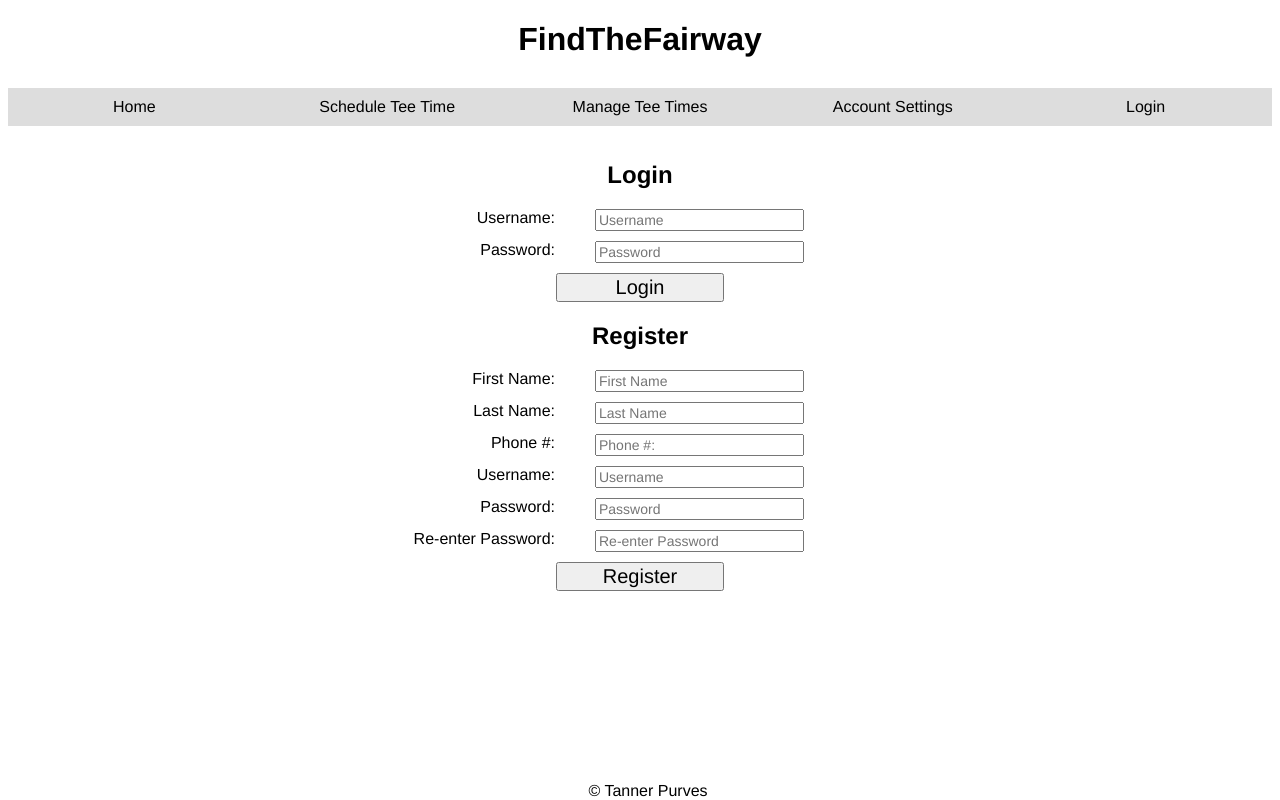
After one commit to purvesta/findthefairway, a PHP site: page /login.php in a window 1280 px wide. The commit adds this page. Run offline with PHP 8.4, Linux system fonts and the light colour scheme.

Commit message:
A work in progress...

```diff
--- /dev/null
+++ b/css/main.css
@@ -0,0 +1,116 @@
+* {
+    font-family: Helvetica;
+}
+
+ul {
+    list-style-type: none;
+    margin: 0;
+    padding: 0;
+    overflow: hidden;
+    background-color: #dddddd;
+}
+
+li {
+    float: left;
+    width: 20%;
+}
+
+li a {
+    display: block;
+    text-align: center;
+    padding: 10px 40px;
+    text-decoration: none;
+    color: black;
+}
+
+nav {
+    margin-top: 30px;
+}
+
+footer {
+    text-align: center;
+    position: fixed;
+    width: 100%;
+    bottom: 0;
+}
+
+label {
+    display: inline-block;
+    float: left;
+    clear: left;
+    width: 250px;
+    text-align: right;
+    margin-right: 40px;
+}
+
+fieldset {
+    border:none;
+    width:500px;
+    margin:0px auto;
+}
+
+form {
+    margin: 0 auto;
+    width: 670px;
+}
+
+li:hover {
+    background-color: #bada55;
+}
+
+@media (max-width: 750px) {
+    nav ul li {
+        display: block;
+        float: none;
+        text-align: center;
+        width: 100%;
+    }
+}
+
+.clearBoth {
+    clear: both;
+}
+
+.formInput {
+    width: 25%;
+    line-height: 17px;
+}
+
+.loginButton {
+    display: block;
+    clear: both;
+    width: 25%;
+    font-size: 20px;
+}
+
+#content {
+    padding: 15px 25px;
+}
+
+#get-started {
+    -webkit-appearance: button;
+    -moz-appearance: button;
+
+    width: 40%;
+    line-height: 40px;
+    border-radius: 12px;
+
+    text-decoration: none;
+    color: initial;
+}
+
+#login input:not([type=submit]) {
+    display: inline-block;
+    float: left;
+    width: 30%;
+    font-size: 14px;
+    margin-bottom: 10px;
+}
+
+#register input:not([type=submit]) {
+    display: inline-block;
+    float: left;
+    width: 30%;
+    font-size: 14px;
+    margin-bottom: 10px;
+}
--- /dev/null
+++ b/inc/common.php
@@ -0,0 +1,28 @@
+<?php
+
+function printHeader() {
+    echo
+    '
+    <header style="white-space: nowrap;">
+        <h1 align="center">FindTheFairway</h1>
+        <nav>
+            <ul>
+                <li><a href="index.php">Home</a></li>
+                <li><a href="schedule.php">Schedule Tee Time</a></li>
+                <li><a href="manage.php">Manage Tee Times</a></li>
+                <li><a href="account.php">Account Settings</a></li>
+                <li><a href="login.php">Login</a></li>
+            </ul>
+        </nav>
+    </header>
+    ';
+}
+
+function printFooter() {
+    echo
+    '
+    <footer>
+            &copy Tanner Purves
+    </footer>
+    ';
+}
--- /dev/null
+++ b/login.php
@@ -0,0 +1,54 @@
+<?php
+include_once('inc/common.php');
+?>
+<!DOCTYPE html>
+<html>
+    <head>
+        <title>FindTheFairway</title>
+        <link rel="stylesheet" type="text/css" href="css/main.css">
+    </head>
+    <body>
+<?php
+        printHeader();
+?>
+
+        <div id="content" align="center">
+            <h2 align="center">Login</h2>
+            <form id="login">
+                <label for="txtUsername">Username:</label>
+                <input type="text" name="txtUsername" placeholder="Username"/>
+                <br>
+                <label for="txtPassword">Password:</label>
+                <input type="text" name="txtPassword" placeholder="Password"/>
+                <br>
+                <input type="submit" id="login-submit" class="loginButton" name="submit" value="Login">
+            </form>
+
+            <h2 align="center" class="clearBoth">Register</h2>
+            <form id="register">
+                <label for="txtFirstname">First Name:</label>
+                <input type="text" name="txtFirstname" placeholder="First Name"/>
+                <br>
+                <label for="txtLastname">Last Name:</label>
+                <input type="text" name="txtLastname" placeholder="Last Name"/>
+                <br>
+                <label for="txtPhonenumber">Phone #:</label>
+                <input type="text" name="txtPhonenumber" placeholder="Phone #:"/>
+                <br>
+                <label for="txtUsername">Username:</label>
+                <input type="text" name="txtUsername" placeholder="Username"/>
+                <br>
+                <label for="txtPassword">Password:</label>
+                <input type="text" name="txtPassword" placeholder="Password"/>
+                <br>
+                <label for="txtReEnterPass">Re-enter Password:</label>
+                <input type="text" name="txtReEnterPass" placeholder="Re-enter Password"/>
+                <br>
+                <input type="submit" id="register-submit" class="loginButton" name="submit" value="Register">
+            </form>
+        </div>
+<?php
+        printFooter();
+?>
+    </body>
+</html>
```
Also changed, not shown: index.php (+44 -1 lines), img/fairway.jpg (added).
